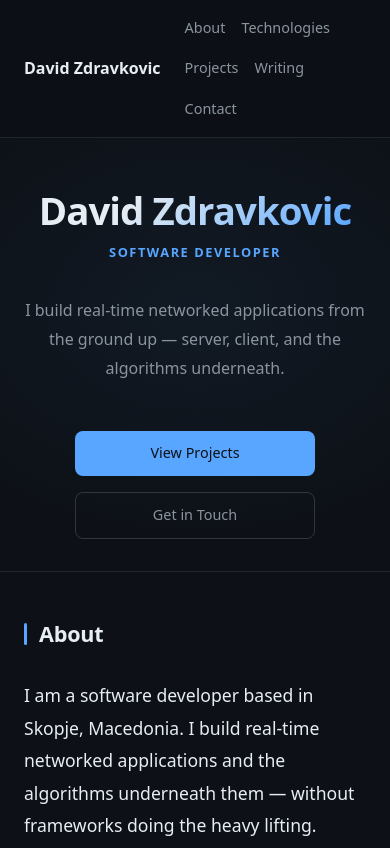
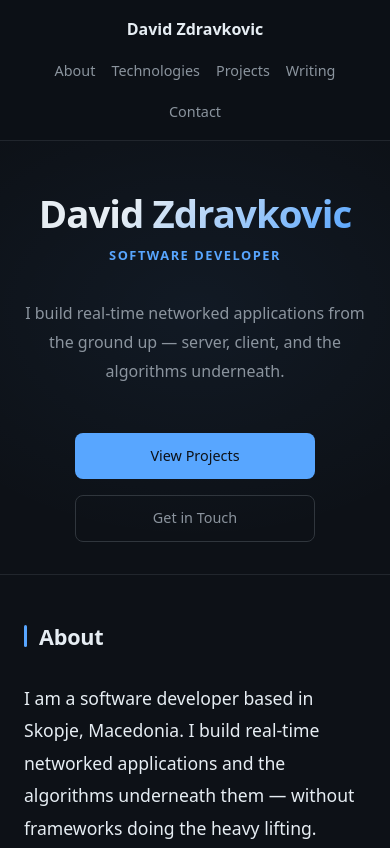
Before and after one commit to davidzdravkovic/davidzdravkovic.github.io, a plain HTML site: page index.html in a window 390 px wide. Shown: the top 848 px of the page. Drawn offline with Linux system fonts and the light colour scheme.

Commit message:
Update contact info and center mobile navigation

```diff
--- a/index.html
+++ b/index.html
@@ -207,9 +207,8 @@
 
                     <div class="contact-block">
                         <h3 class="contact-block-title">Reach Me</h3>
-                        <p><a href="mailto:{your-email@example.com}">{your-email@example.com}</a></p>
+                        <p><a href="mailto:davidzdravkovic21@gmail.com">davidzdravkovic21@gmail.com</a></p>
                         <p><a href="https://github.com/davidzdravkovic" target="_blank" rel="noopener">github.com/davidzdravkovic</a></p>
-                        <p><a href="https://linkedin.com/in/{linkedin-username}" target="_blank" rel="noopener">linkedin.com/in/{linkedin-username}</a></p>
                     </div>
 
                 </div>
--- a/styles.css
+++ b/styles.css
@@ -574,7 +574,17 @@ blockquote {
     .post-title { font-size: 1.8rem; }
     .hero { padding: var(--space-5) 0 var(--space-4); }
     .section { padding: var(--space-5) 0; }
-    .nav-links { gap: var(--space-2); font-size: 0.85rem; }
+    .nav-inner {
+        flex-direction: column;
+        align-items: center;
+        text-align: center;
+        gap: var(--space-2);
+    }
+    .nav-links {
+        justify-content: center;
+        gap: var(--space-2);
+        font-size: 0.85rem;
+    }
     .projects-grid { grid-template-columns: 1fr; }
     .hero-tagline { font-size: 1rem; }
     .hero-cta { flex-direction: column; align-items: center; }
```
